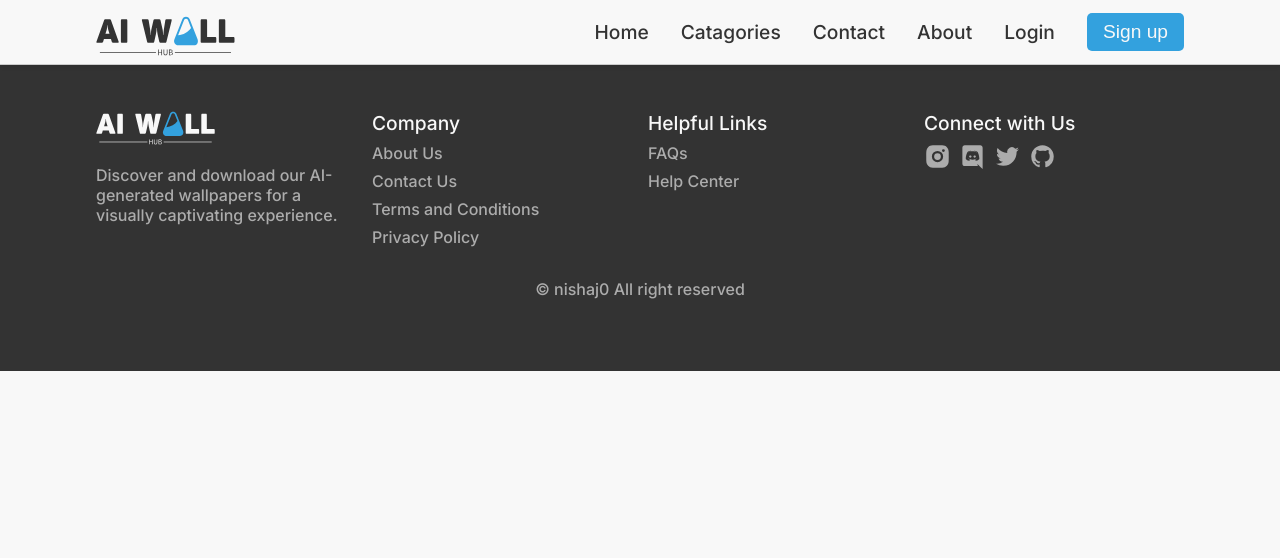
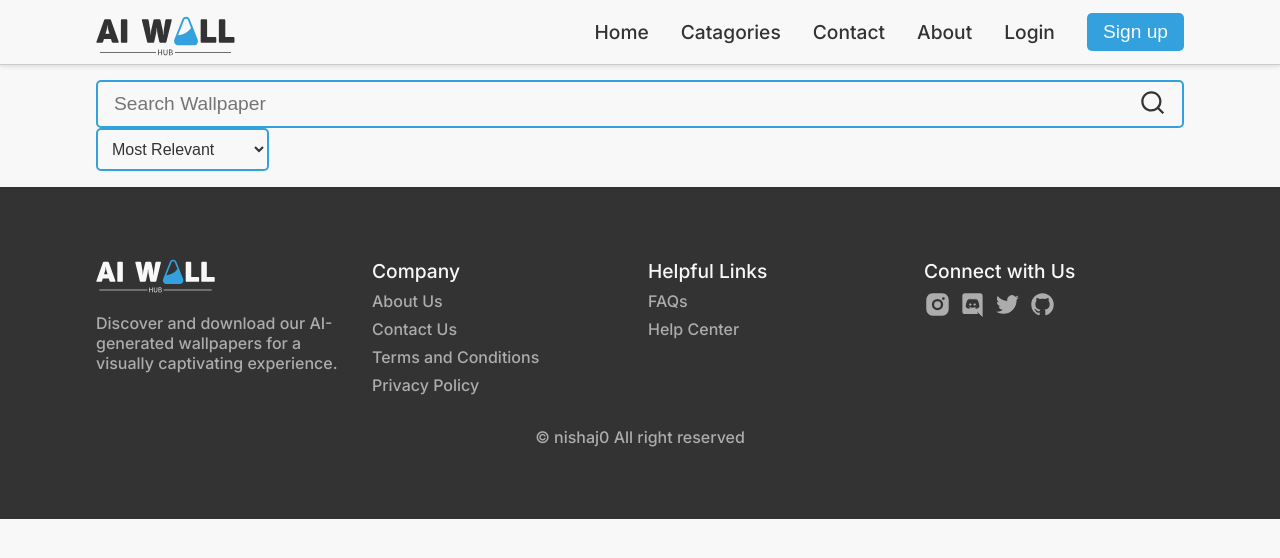
Before and after one commit to nishaj0/Ai_WallHub, a React (Vite) app in the folder client/: page /search in a window 1280 px wide. Shown: the top 558 px of the page. Built offline with nearby package versions, Linux system fonts and the light colour scheme.

Commit message:
created a search bar in Search component

```diff
--- a/client/src/App.css
+++ b/client/src/App.css
@@ -8,7 +8,6 @@
 body {
    font-family: var(--primary-font-family);
    background-color: var(--main-color-light);
-   /* margin-top: var(--header-height); */
 }
 
 li {
--- a/client/src/pages/Home/Home.jsx
+++ b/client/src/pages/Home/Home.jsx
@@ -36,7 +36,7 @@ function Home() {
    function FilterLink({ searchText, content }) {
       return (
          <div className="wallHub__home-wallpapers_filter">
-            <Link to={`search?searchText=${searchText}`}>{content}</Link>
+            <Link to={`search?search-text=${searchText}`}>{content}</Link>
          </div>
       );
    }
@@ -61,7 +61,7 @@ function Home() {
                         name="search"
                         value={searchData.search}
                      />
-                     <Link to={`search?searchText=${searchData.search}`}>
+                     <Link to={`search?search-text=${searchData.search}`}>
                         <button type="submit">
                            <RiSearchLine color="#333333" size={27} />
                         </button>
--- a/client/src/pages/Home/home.css
+++ b/client/src/pages/Home/home.css
@@ -1,3 +1,4 @@
+
 .wallHub__home-search_div {
    background: url(../../assets/images/landscape_forest_road_1536x512px.webp);
    background-position: bottom;
--- a/client/src/pages/Search/Search.jsx
+++ b/client/src/pages/Search/Search.jsx
@@ -1,16 +1,64 @@
 import React from "react";
-import { useSearchParams } from "react-router-dom";
-
+import { useEffect, useState } from "react";
+import { useSearchParams, Link } from "react-router-dom";
+import { RiSearchLine } from "react-icons/ri";
 import "./search.css";
 
 function Search() {
+   const [searchData, setSearchData] = useState({ search: "", resultType: "mostRelevant" });
    const [searchParams, SetSearchParams] = useSearchParams();
    const searchText = searchParams.get("searchText");
 
+   // ? this function is used to handle the search data
+   const handleSearch = (e) => {
+      setSearchData((prevFormData) => {
+         return {
+            ...prevFormData,
+            [e.target.name]: e.target.value,
+         };
+      });
+   };
+
+   console.log(searchData);
+
+   const handleSubmit = (e) => {
+      e.preventDefault();
+   };
+
    return (
       <div>
-         <h1>Search</h1>
-         <h1>{searchText}</h1>
+         <div className="wallHub__search">
+            <div className="wallHub__searchBar-container">
+               <div className="wallHub__searchBar-input_container">
+                  <form onSubmit={handleSubmit}>
+                     <input
+                        type="text"
+                        placeholder={"Search Wallpaper"}
+                        onChange={handleSearch}
+                        name="search"
+                        value={searchData.search}
+                     />
+                     <Link to={`?search-text=${searchData.search}`}>
+                        <button type="submit">
+                           <RiSearchLine color="#333333" size={27} />
+                        </button>
+                     </Link>
+                  </form>
+               </div>
+               <select
+                  name="resultType"
+                  onChange={handleSearch}
+                  value={FormData.resultType}
+                  id="wallHub__searchBar-select"
+                  className="wallHub__searchBar-select"
+               >
+                  <option value="mostRelevant">Most Relevant</option>
+                  <option value="mostRecent">Most Recent</option>
+                  <option value="mostViewed">Most Viewed</option>
+                  <option value="mostDownloaded">Most Downloaded</option>
+               </select>
+            </div>
+         </div>
       </div>
    );
 }
--- a/client/src/pages/Search/search.css
+++ b/client/src/pages/Search/search.css
@@ -0,0 +1,80 @@
+.wallHub__search {
+   margin-top: var(--header-height);
+   display: flex;
+   justify-content: center;
+   align-items: center;
+   flex-direction: column;
+   padding: 1rem var(--margin-x);
+}
+
+.wallHub__searchBar-container {
+   /* display: grid;
+   grid-template-columns: 5fr 1fr;
+   grid-column-gap: 1rem; */
+   width: 100%;
+}
+
+.wallHub__searchBar-input_container {
+   display: flex;
+   justify-content: center;
+   align-items: center;
+   width: 100%;
+   height: var(--home-search-bar-height);
+   background-color: transparent;
+   border-radius: 5px;
+   border: 2px solid var(--main-sky-blue);
+}
+
+.wallHub__searchBar-input_container form {
+   width: 100%;
+   height: 100%;
+   padding: 0 1rem;
+   display: flex;
+   justify-content: center;
+   align-items: center;
+}
+
+.wallHub__searchBar-input_container input {
+   height: 100%;
+   /* ! 27px is the size of search icon*/
+   width: calc(100% - 27px);
+   border: none;
+   outline: none;
+   font-size: var(--a-font-size);
+   font-weight: var(--font-weight-mid);
+   color: var(--main-color-dark);
+   background-color: transparent;
+}
+
+.wallHub__searchBar-input_container button {
+   /* button */
+   size: var(----default-icon-size);
+   border: none;
+   outline: none;
+   background-color: transparent;
+   cursor: pointer;
+}
+
+.wallHub__searchBar-select {
+   padding: 10px;
+   font-size: 16px;
+   border: 2px solid var(--main-sky-blue);
+   border-radius: 5px;
+   background-color: transparent;
+   color: var(--main-color-dark);
+}
+
+
+.wallHub__searchBar-select::-ms-expand {
+   display: none;
+}
+
+.wallHub__searchBar-select::after {
+   content: "\f107";
+   position: absolute;
+   top: .5rem;
+   right: 1rem;
+   font-size: var(--a-font-size);
+   font-weight: var(--font-weight-mid);
+   pointer-events: none;
+}
```
